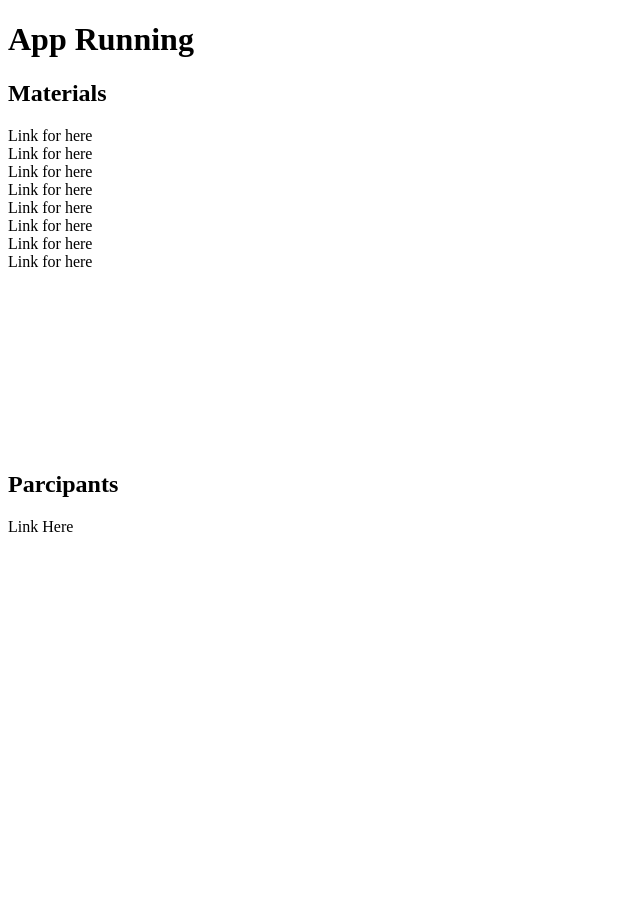
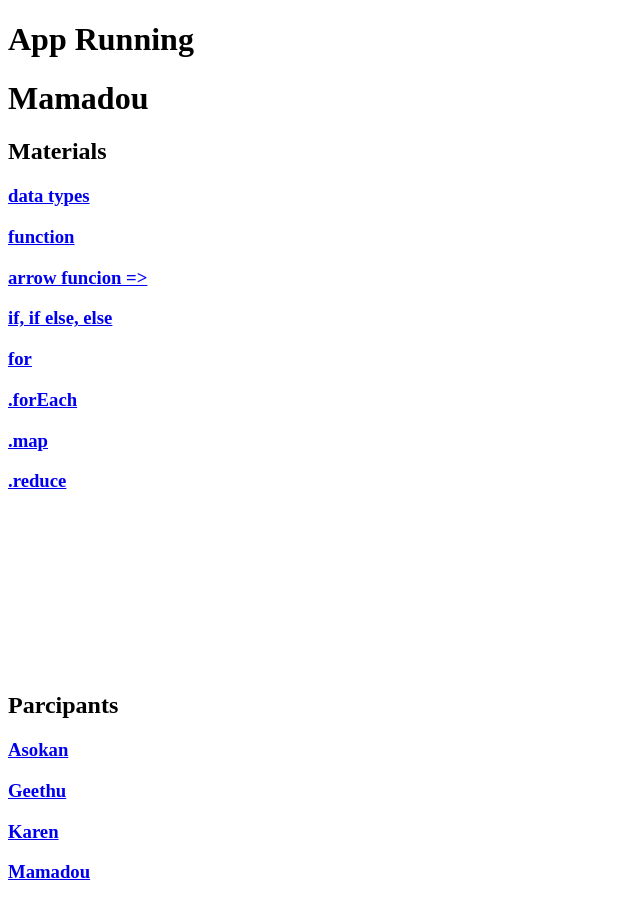
Before and after one commit to spencer-rangle/fundamentals-practice-1, a React (Create React App) app in the folder fundamentals-practice-1/: page /mamadou in a window 1280 px wide. Shown: the whole page, without its empty margins (0-640 px from the left). Before the commit the page ends 800 px from the top, so only its background shows below. Built offline with nearby package versions, Linux system fonts and the light colour scheme.

Commit message:
Links working

```diff
--- a/fundamentals-practice-1/src/App.js
+++ b/fundamentals-practice-1/src/App.js
@@ -5,10 +5,11 @@ import { Route, Routes } from 'react-router-dom';
 import MaterialsSection from './components/MaterialsSection/MaterialsSection';
 // import { NavigationProvider } from './context/navigation';
 import HomePage from './components/Home/HomePage';
+import Linker from './components/Linker/Linker';
 import AsokanPage from './components/Participants/Asokan/AsokanPage';
-// import GeethuPage from './components/Participants/Asokan/GeethuPage';
-// import KarenPage from './components/Participants/Asokan/KarenPage';
-// import MamadouPage from './components/Participants/Asokan/MamadouPage';
+import GeethuPage from './components/Participants/Geethu/GeethuPage';
+import KarenPage from './components/Participants/Karen/KarenPage';
+import MamadouPage from './components/Participants/Mamadou/MamadouPage';
 
 
 const App = () => {
@@ -38,24 +39,40 @@ const App = () => {
   //   console.error('Error fetching Pikachu data:', error);
   // });
 
+
+  // {label: 'data types', desitination: '/data-types'},
+  // {label: 'function', desitination: '/normal-function'},
+  // {label: 'arrow funcion =>', desitination: '/arrow-fuction'},
+  // {label: 'if, if else, else', desitination: '/if-statement'},
+  // {label: 'for', desitination: '/for-loop'},
+  // {label: '.forEach', desitination: '/for-each'},
+  // {label: '.map', desitination: '/map-loop'},
+  // {label: '.reduce', desitination: '/reduce'},
+
+
+
   const participantList = [
     'Asokan',
-    // 'Geethu',
-    // 'Karen',
-    // 'Mamadou',
+    'Geethu',
+    'Karen',
+    'Mamadou',
   ]
 
   const participantLinks = participantList.map(item => {
+
+    console.log('ITEM');
+    console.log(item);
+    const lowercaseName = item.toLowerCase();
+
     return (
-      <div key={item}>Link Here</div>
-      // <Link
-      //   key={item}
-      //   destination={`/${item.toLowerCase}`}
-      // >
-      //   <h3>{item}</h3>
-      // </Link>
-    )
-  })
+      <Linker
+        key={item}
+        destination={`/${item.toLowerCase()}`}
+      >
+        <h3>{item}</h3>
+      </Linker>
+    );
+  });
 
 
 
@@ -66,6 +83,9 @@ const App = () => {
       <Routes>
         <Route path="/" exact element={<HomePage />} />
         <Route path="/asokan" element={<AsokanPage />} />
+        <Route path="/geethu" element={<GeethuPage />} />
+        <Route path="/karen" element={<KarenPage />} />
+        <Route path="/mamadou" element={<MamadouPage />} />
       </Routes>
 
       <h2>Materials</h2>
--- a/fundamentals-practice-1/src/components/Linker/Linker.js
+++ b/fundamentals-practice-1/src/components/Linker/Linker.js
@@ -3,6 +3,9 @@ import { Link } from 'react-router-dom';
 
 
 const Linker = ({ destination, children }) => {
+
+  console.log('LInker')
+  console.log(destination)
   // const { navigate, currentPath } = useContext(NavigationContext);
 
   // From navigation?
@@ -11,15 +14,15 @@ const Linker = ({ destination, children }) => {
   //   setCurrentPath(destinationPath);
   // };
 
-  const handleClick = (event) => {
-    if (event.metaKey || event.ctrlKey) {
-      return;
-    }
-    event.preventDefault();
+  // const handleClick = (event) => {
+  //   if (event.metaKey || event.ctrlKey) {
+  //     return;
+  //   }
+  //   event.preventDefault();
 
-    console.log(event)
-    navigate(destination);
-  }
+  //   console.log(event)
+  //   navigate(destination);
+  // }
 
   return (
     // <div href={destination} onClick={handleClick}>
--- a/fundamentals-practice-1/src/components/MaterialsSection/MaterialsSection.js
+++ b/fundamentals-practice-1/src/components/MaterialsSection/MaterialsSection.js
@@ -1,25 +1,26 @@
 // import Link from '../Link/Link';
+import Linker from "../Linker/Linker";
 
 const materialItems = [
-  {key: 'data types', label: 'data types', desitination: '/data-types'},
-  {key: 'function', label: 'function', desitination: '/normal-function'},
-  {key: 'arrow funcion =>', label: 'arrow funcion =>', desitination: '/arrow-fuction'},
-  {key: 'if, if else, else', label: 'if, if else, else', desitination: '/if-statement'},
-  {key: 'for', label: 'for', desitination: '/for-loop'},
-  {key: '.forEach', label: '.forEach', desitination: '/for-each'},
-  {key: '.map', label: '.map', desitination: '/map-loop'},
-  {key: '.reduce', label: '.reduce', desitination: '/reduce'},
+  {label: 'data types', desitination: '/data-types'},
+  {label: 'function', desitination: '/normal-function'},
+  {label: 'arrow funcion =>', desitination: '/arrow-fuction'},
+  {label: 'if, if else, else', desitination: '/if-statement'},
+  {label: 'for', desitination: '/for-loop'},
+  {label: '.forEach', desitination: '/for-each'},
+  {label: '.map', desitination: '/map-loop'},
+  {label: '.reduce', desitination: '/reduce'},
 ]
 
 const materialLinks = materialItems.map(item => {
   return (
-    <div key={item.key}>Link for here</div>
-  //   <Link
-  //     key={item.key}
-  //     destination={item.destination}
-  //   >
-  //   <h3>{item.label}</h3>
-  // </Link>
+    // <div key={item.key}>Link for here</div>
+    <Linker
+      key={item.label}
+      destination={item.destination}
+    >
+    <h3>{item.label}</h3>
+  </Linker>
   );
 });
 
--- a/fundamentals-practice-1/src/components/Participants/Geethu/GeethuPage.js
+++ b/fundamentals-practice-1/src/components/Participants/Geethu/GeethuPage.js
@@ -3,7 +3,7 @@
 const GeethuPage = () => {
 
   return (
-    <div>Geethu</div>
+    <h1>Geethu</h1>
   )
 }
 
--- a/fundamentals-practice-1/src/components/Participants/Karen/KarenPage.js
+++ b/fundamentals-practice-1/src/components/Participants/Karen/KarenPage.js
@@ -3,7 +3,7 @@
 const KarenPage = () => {
 
   return (
-    <div>Karen</div>
+    <h1>Karen</h1>
   )
 }
 
--- a/fundamentals-practice-1/src/components/Participants/Mamadou/MamadouPage.js
+++ b/fundamentals-practice-1/src/components/Participants/Mamadou/MamadouPage.js
@@ -3,7 +3,7 @@
 const MamadouPage = () => {
 
   return (
-    <div>Mamadou</div>
+    <h1>Mamadou</h1>
   )
 }
 
```
